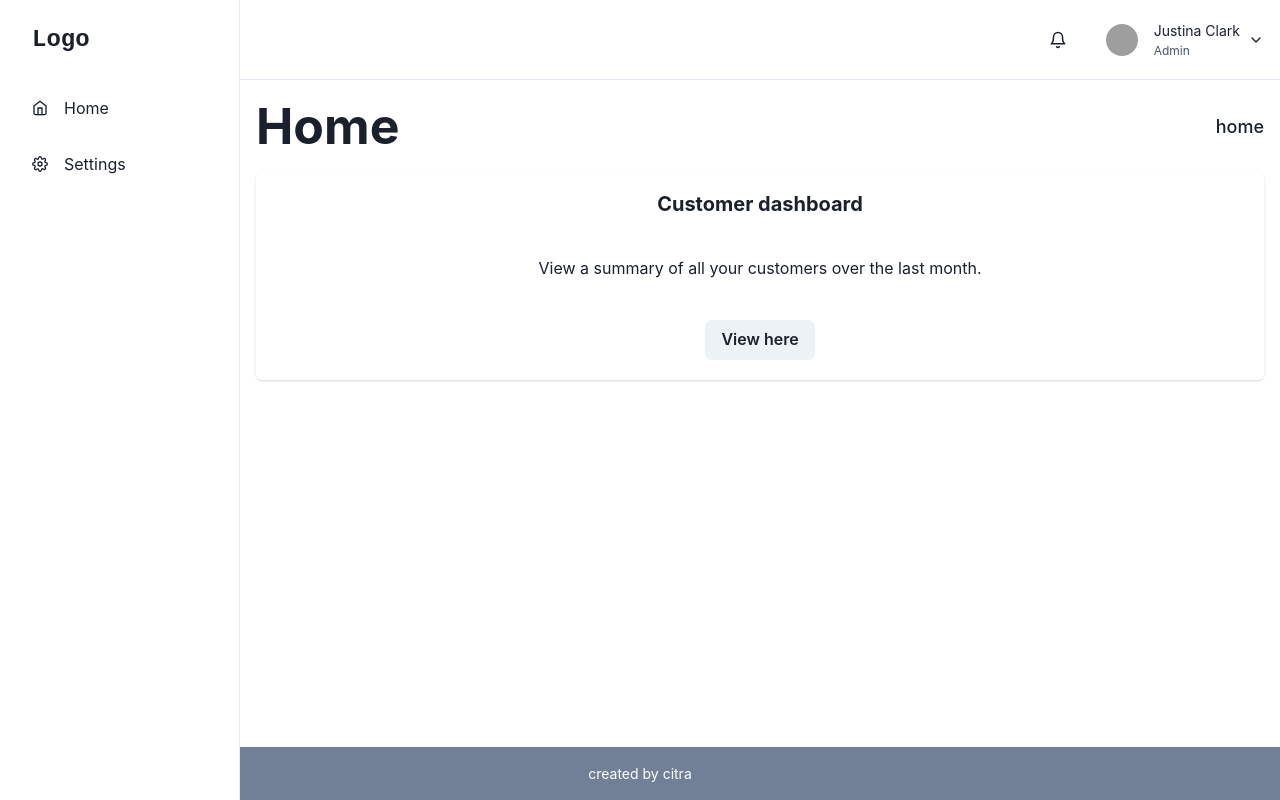
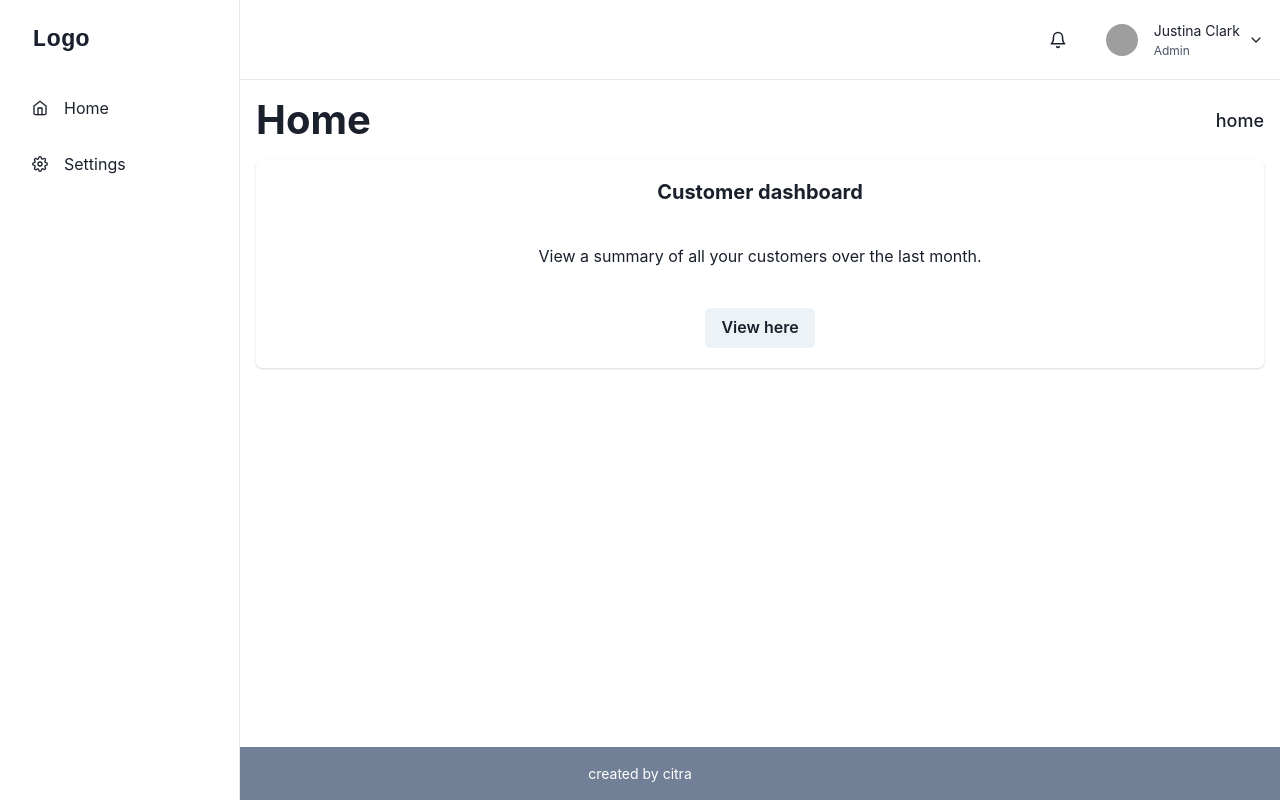
Before and after one commit to Raacdh03/practice-next, a Next.js app: page / in a window 1280 px wide. Built offline with nearby package versions, Linux system fonts and the light colour scheme; grey boxes are pictures that could not be loaded.

Commit message:
update header

```diff
--- a/src/app/components/header.tsx
+++ b/src/app/components/header.tsx
@@ -9,7 +9,7 @@ const HeaderContent = ({ title, breadCrumb }: HeaderContentProps) => {
   return (
     <Box mb={4}>
       <Flex alignItems="center">
-        <Heading as="h1"  fontSize='50px' fontWeight="bold">
+        <Heading as="h1"  fontSize='40px' fontWeight="bold">
           {title}
         </Heading>
 
```
